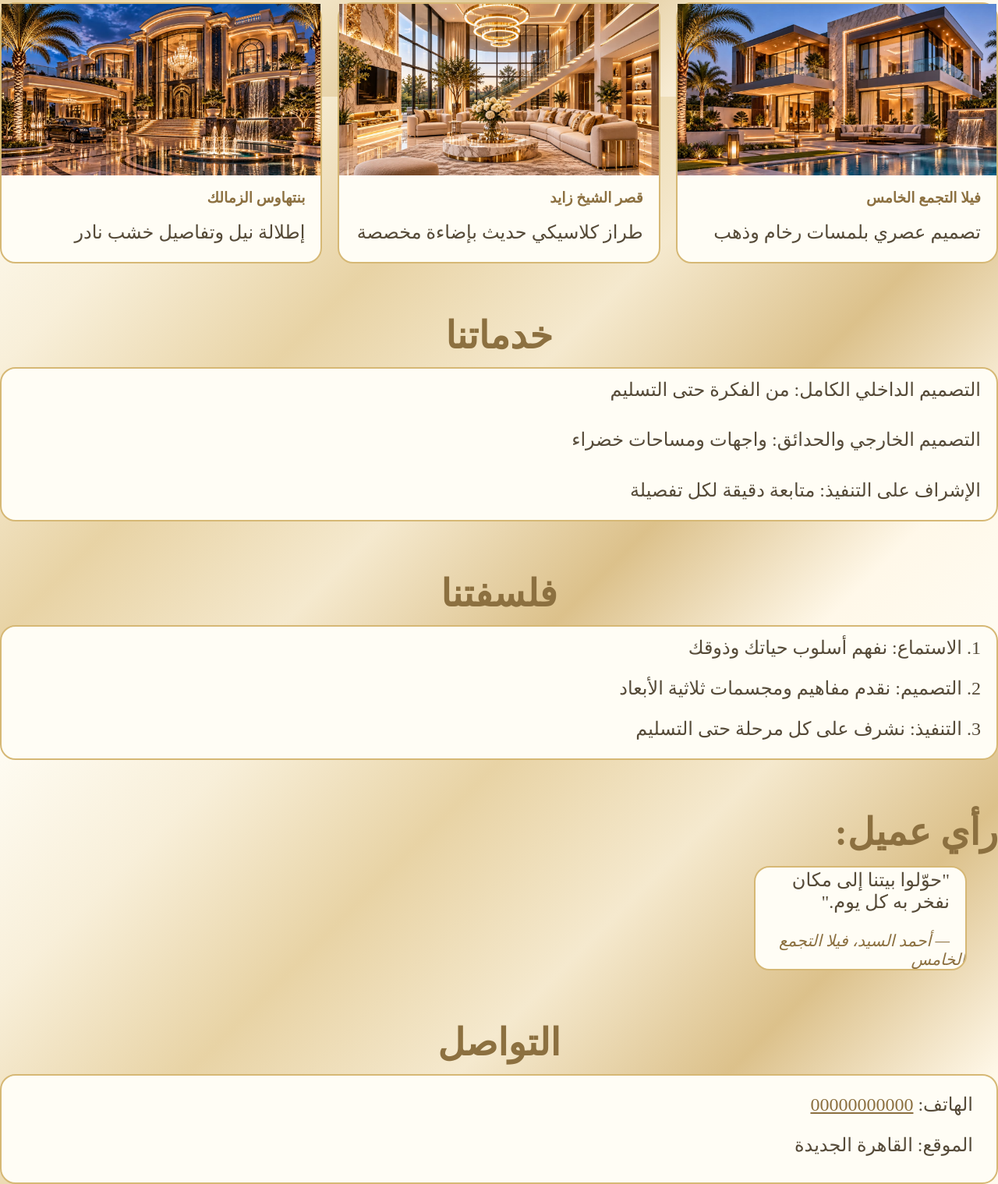
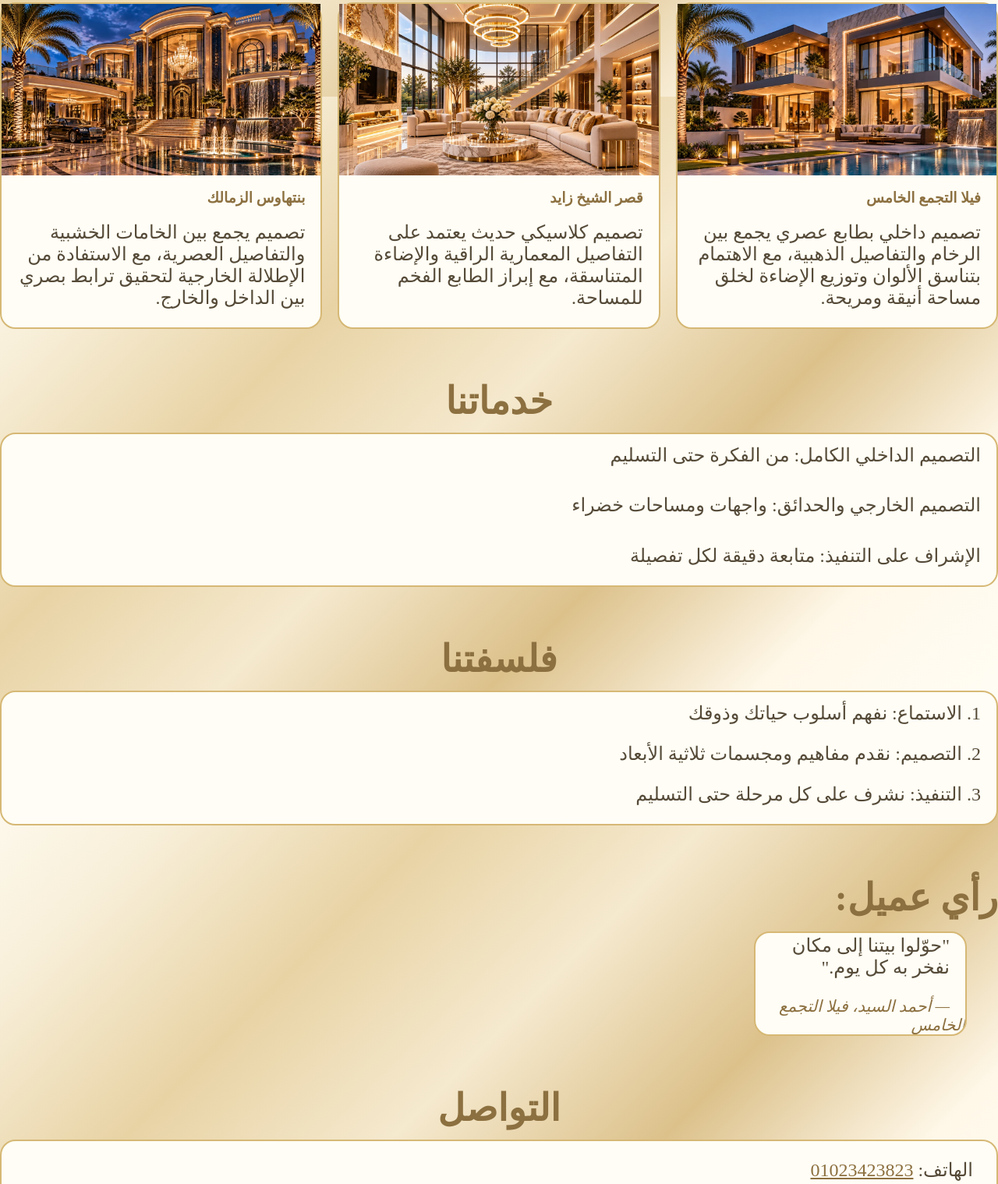
Before and after one commit to Marawan1122/raqi, a plain HTML site: page index.html in a window 1280 px wide. Shown: the part 676-2195 px from the top of the page at 78% size. Drawn offline with Linux system fonts and the light colour scheme.

Commit message:
Update index.html

```diff
--- a/index.html
+++ b/index.html
@@ -318,17 +318,17 @@ main > section:nth-of-type(3) .card:nth-child(3) .card-image {
             <div class="card">
             <div class="card-image"></div>
             <h3 class="A">فيلا التجمع الخامس</h3>
-            <p class="A">تصميم عصري بلمسات رخام وذهب</p>
+            <p class="A">تصميم داخلي بطابع عصري يجمع بين الرخام والتفاصيل الذهبية، مع الاهتمام بتناسق الألوان وتوزيع الإضاءة لخلق مساحة أنيقة ومريحة.</p>
              </div>
             <div class="card">
                <div class="card-image"></div>
                <h3 class="A">قصر الشيخ زايد</h3>
-               <p class="A">طراز كلاسيكي حديث بإضاءة مخصصة</p>
+               <p class="A">تصميم كلاسيكي حديث يعتمد على التفاصيل المعمارية الراقية والإضاءة المتناسقة، مع إبراز الطابع الفخم للمساحة.</p>
             </div>
              <div class="card">
                 <div class="card-image"></div>
                 <h3 class="A">بنتهاوس الزمالك</h3>
-                <p class="A">إطلالة نيل وتفاصيل خشب نادر</p>
+                <p class="A">تصميم يجمع بين الخامات الخشبية والتفاصيل العصرية، مع الاستفادة من الإطلالة الخارجية لتحقيق ترابط بصري بين الداخل والخارج.</p>
             </div>
         </div>
          </section>
@@ -360,7 +360,7 @@ main > section:nth-of-type(3) .card:nth-child(3) .card-image {
          <section>
             <h2 id="t">التواصل</h2>
             <div class="number">
-            <p class="A">الهاتف: <a class="tel" href="tel:201000000000">00000000000</a></p>
+            <p class="A">الهاتف: <a class="tel" href="tel:201000000000">01023423823</a></p>
 
             <p class="A">الموقع: القاهرة الجديدة</p>
             </div>
```
